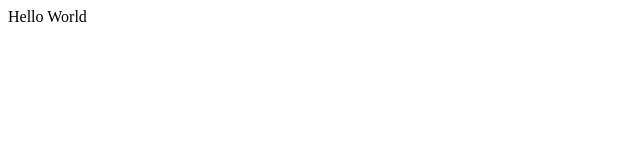
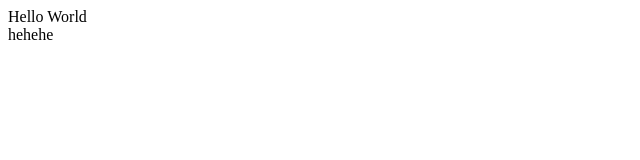
Before and after one commit to StevieAdrian/CloneTP, a plain HTML site: page index.html in a window 1280 px wide. Shown: the full height of the page, 0-640 px from the left. Drawn offline with Linux system fonts and the light colour scheme.

Commit message:
add text

```diff
--- a/index.html
+++ b/index.html
@@ -10,5 +10,9 @@
     <div>
         Hello World
     </div>
+
+    <div>
+        hehehe
+    </div>
 </body>
 </html>
```
